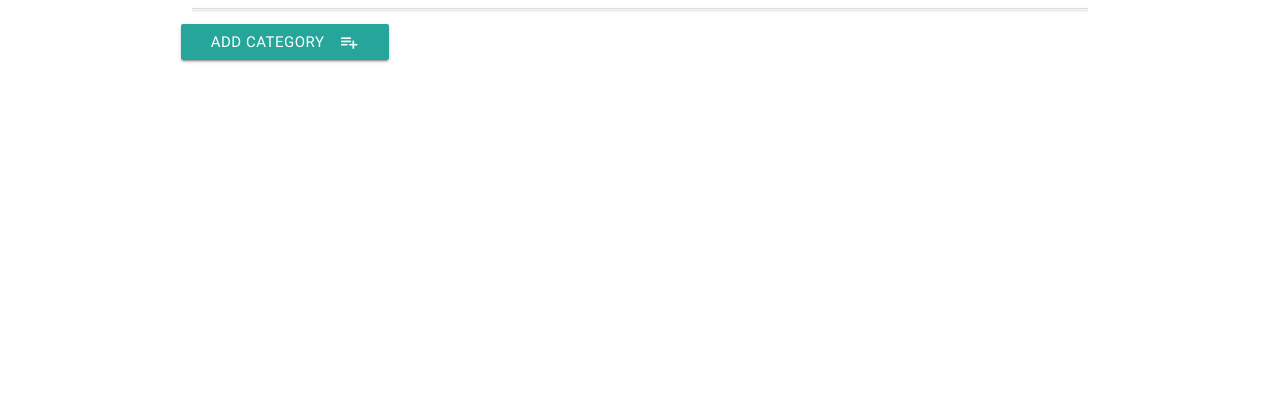
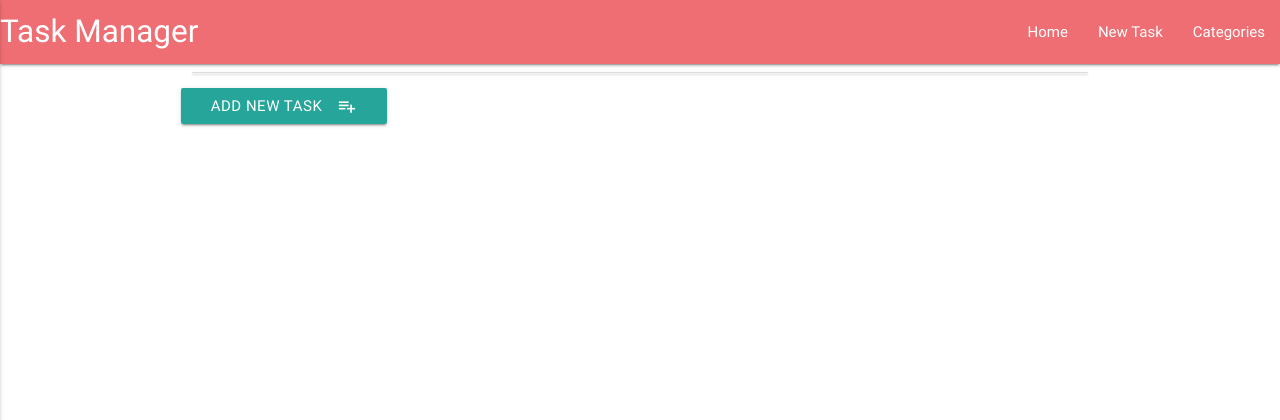
Before and after one commit to pawodyk/CI_WorkingWithData-TaskManagerMiniProject, a Flask app: page / in a window 1280 px wide. Shown: the top 420 px of the page. Run offline with Flask 2, Linux system fonts and the light colour scheme; data that the repository does not hold is empty; some libraries are stand-ins or nearby versions.

Commit message:
added the navigation bar and completed the final look

```diff
--- a/templates/base.html
+++ b/templates/base.html
@@ -14,6 +14,26 @@
 </head>
 
 <body>
+
+    <header>
+        <nav>
+            <div class="nav-wrapper">
+                <a href="{{url_for('get_task')}}" class="brand-logo">Task Manager</a>
+                <a href="#" data-activates="mobile-demo" class="button-collapse"><i class="material-icons">menu</i></a>
+                <ul id="nav-mobile" class="right hide-on-med-and-down">
+                    <li><a href="{{url_for('get_task')}}">Home</a></li>
+                    <li><a href="{{url_for('add_task')}}">New Task</a></li>
+                    <li><a href="{{url_for('get_categories')}}">Categories</a></li>
+                </ul>
+                <ul class="side-nav" id="mobile-demo">
+                    <li><a href="{{url_for('get_task')}}">Home</a></li>
+                    <li><a href="{{url_for('add_task')}}">New Task</a></li>
+                    <li><a href="{{url_for('get_categories')}}">Categories</a></li>
+                </ul>
+            </div>
+        </nav>
+    </header>
+
     <div class="container">
         {% block content %} {% endblock %}
     </div>
@@ -24,6 +44,7 @@
         $(document).ready(function() {
             $('.collapsible').collapsible();
             $('select').material_select();
+            $(".button-collapse").sideNav();
         });
 
         $('.datepicker').pickadate({
--- a/templates/tasks.html
+++ b/templates/tasks.html
@@ -32,7 +32,7 @@
 
 <div class="row">
     <a href="{{url_for('add_task')}}" class="waves-effect waves-light btn">
-        <i class="material-icons right">playlist_add</i>Add Category
+        <i class="material-icons right">playlist_add</i>Add New Task
     </a>
 </div>
 
```
